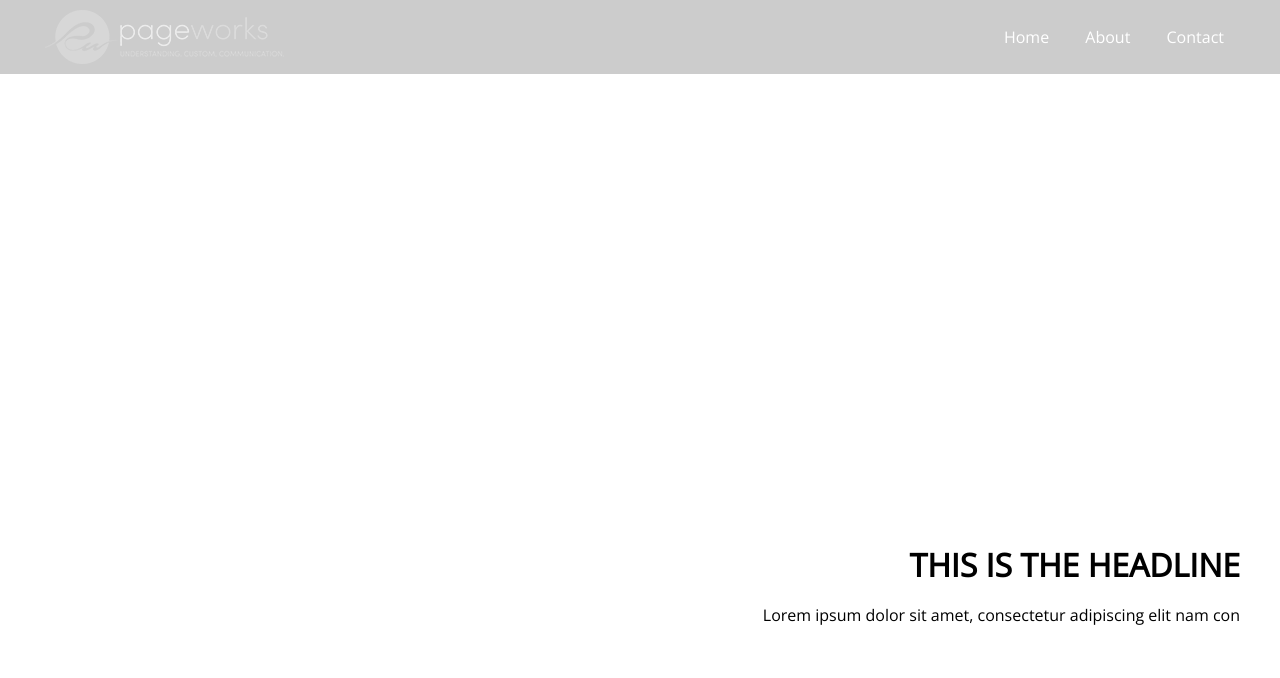
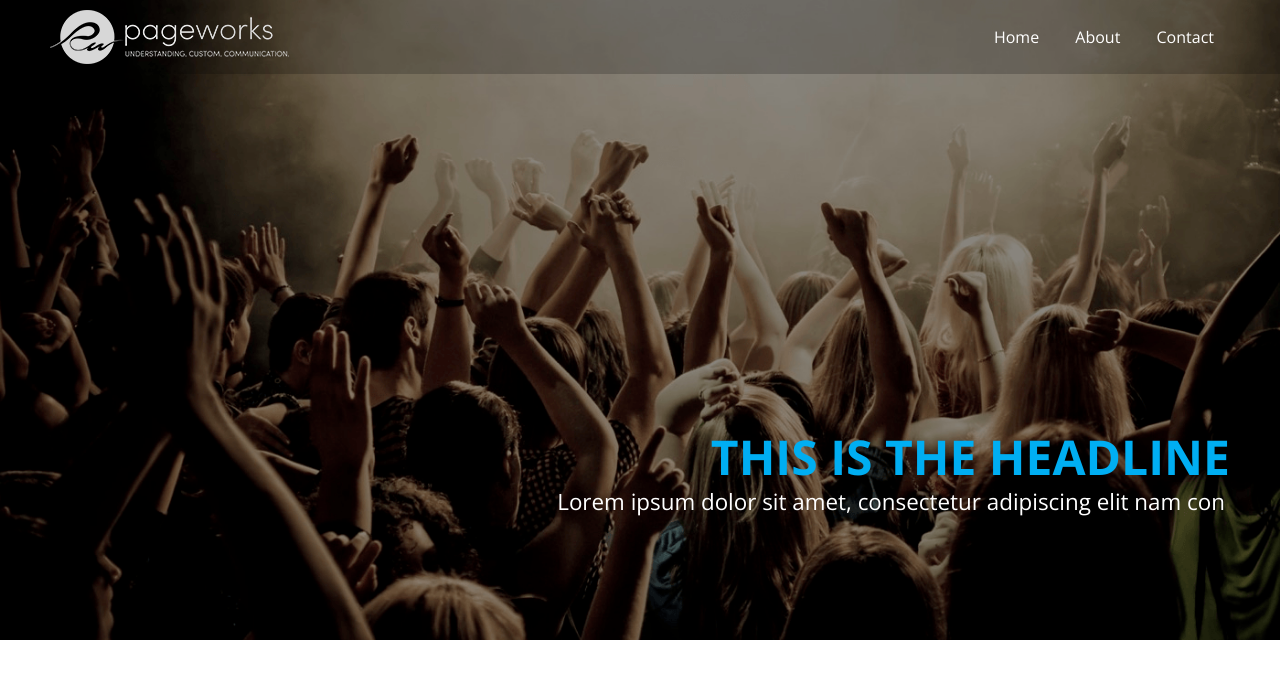
Before and after one commit to krames12/pageworks-hero-assessment, a plain HTML site: page index.html in a window 1280 px wide. Drawn offline with nearby package versions, Linux system fonts and the light colour scheme.

Commit message:
hero text and image covers / aligns properly

```diff
--- a/index.html
+++ b/index.html
@@ -27,7 +27,7 @@
     <main>
       <div class="hero-container">
         <div class="content-container">
-          <div>
+          <div class="hero-text">
             <h1>This is the headline</h1>
             <p>
               Lorem ipsum dolor sit amet, consectetur adipiscing elit nam con
--- a/scss/styles.scss
+++ b/scss/styles.scss
@@ -1,4 +1,4 @@
-@import url("https://fonts.googleapis.com/css?family=Open+Sans");
+@import url("https://fonts.googleapis.com/css?family=Open+Sans:400,700");
 
 body {
   font-family: "Open Sans", sans-serif;
@@ -29,11 +29,12 @@ header {
 }
 
 #logo {
-  margin: 10px 5px;
+  margin: 10px;
 }
 
 nav {
   position: relative;
+  margin-right: 10px;
   ul {
     color: white;
     margin: 0;
@@ -69,15 +70,29 @@ nav {
 }
 
 .hero-container {
-  background: cover no-repeat url("images/hero-bg.png");
+  background-image: url("../images/hero-bg.png");
+  background-size: cover;
   height: 80vh;
   .content-container {
     height: 100%;
     justify-content: right;
     align-items: baseline;
-    div {
+    .hero-text {
+      margin-right: 10px;
+      margin-bottom: 10%;
+      color: white;
       align-self: flex-end;
       text-align: right;
+      h1 {
+        color: #00aef2;
+        font-size: 3em;
+        font-weight: 700;
+        margin: 0;
+      }
+      p {
+        font-size: 1.4em;
+        margin: 5px;
+      }
     }
   }
 }
```
Also changed, not shown: css/styles.css.
